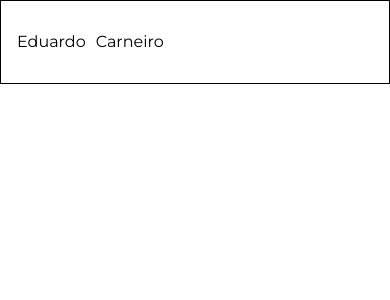
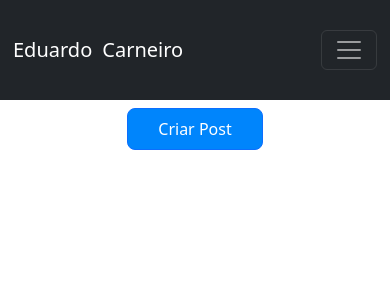
Before and after one commit to educcarnn/UniReact, a React (Create React App) app: page / in a window 390 px wide. Shown: the top 300 px of the page. Built offline with nearby package versions, Linux system fonts and the light colour scheme.

Commit message:
feat: create modal post responsive

```diff
--- a/src/App.js
+++ b/src/App.js
@@ -1,13 +1,48 @@
-
-import './App.css';
-import Header from './components/Header/header';
-
+import React, { useState } from "react";
+import "./App.css";
+import Header from "./components/Header/header";
+import Post from "./components/Post/post";
+import { Button } from "react-bootstrap";
+import "bootstrap/dist/css/bootstrap.min.css";
 
 function App() {
+  const [showModal, setShowModal] = useState(false);
+
+  const handleShowModal = () => {
+    setShowModal(true);
+  };
+
+  const handleCloseModal = () => {
+    setShowModal(false);
+  };
+
   return (
     <div className="App">
-        <Header/>
+      <Header />
+      <div
+        style={{
+          display: "flex",
+          flexDirection: "column",
+          margin: "8px",
+          alignItems: "center",
+        }}
+      >
+        <Button
+          variant="primary"
+          style={{
+            backgroundColor: "#0085FC",
+            color: "white",
+            padding: "8px",
+            width: "16vh",
+            borderRadius: "8px",
+          }}
+          onClick={handleShowModal}
+        >
+          Criar Post
+        </Button>
+      </div>
 
+      <Post showModal={showModal} handleClose={handleCloseModal} />
     </div>
   );
 }
--- a/src/components/Header/header.css
+++ b/src/components/Header/header.css
@@ -4,11 +4,7 @@
     padding: 16px;
     height: 10vh;
     display: flex;
-    flex-direction: column;
+    flex-direction: row;
     align-items: flex-start;
-    justify-content: center;
+    justify-content: space-between;
   }
-
-  .custom-container .navbar-brand {
-    /* Estilos adicionais para Navbar.Brand se necessário */
-  }
--- a/src/components/Header/header.jsx
+++ b/src/components/Header/header.jsx
@@ -6,10 +6,10 @@ const Header = () => {
   return (
     <Navbar bg="dark" variant="dark" expand="lg">
       <Container className="custom-container">
-        <Navbar href="#home">
+        <Navbar.Brand>
           <span style={{ marginRight: "10px" }}>Eduardo</span>
           <span>Carneiro</span>
-        </Navbar>
+        </Navbar.Brand>
         <Navbar.Toggle aria-controls="basic-navbar-nav" />
       </Container>
     </Navbar>
```
